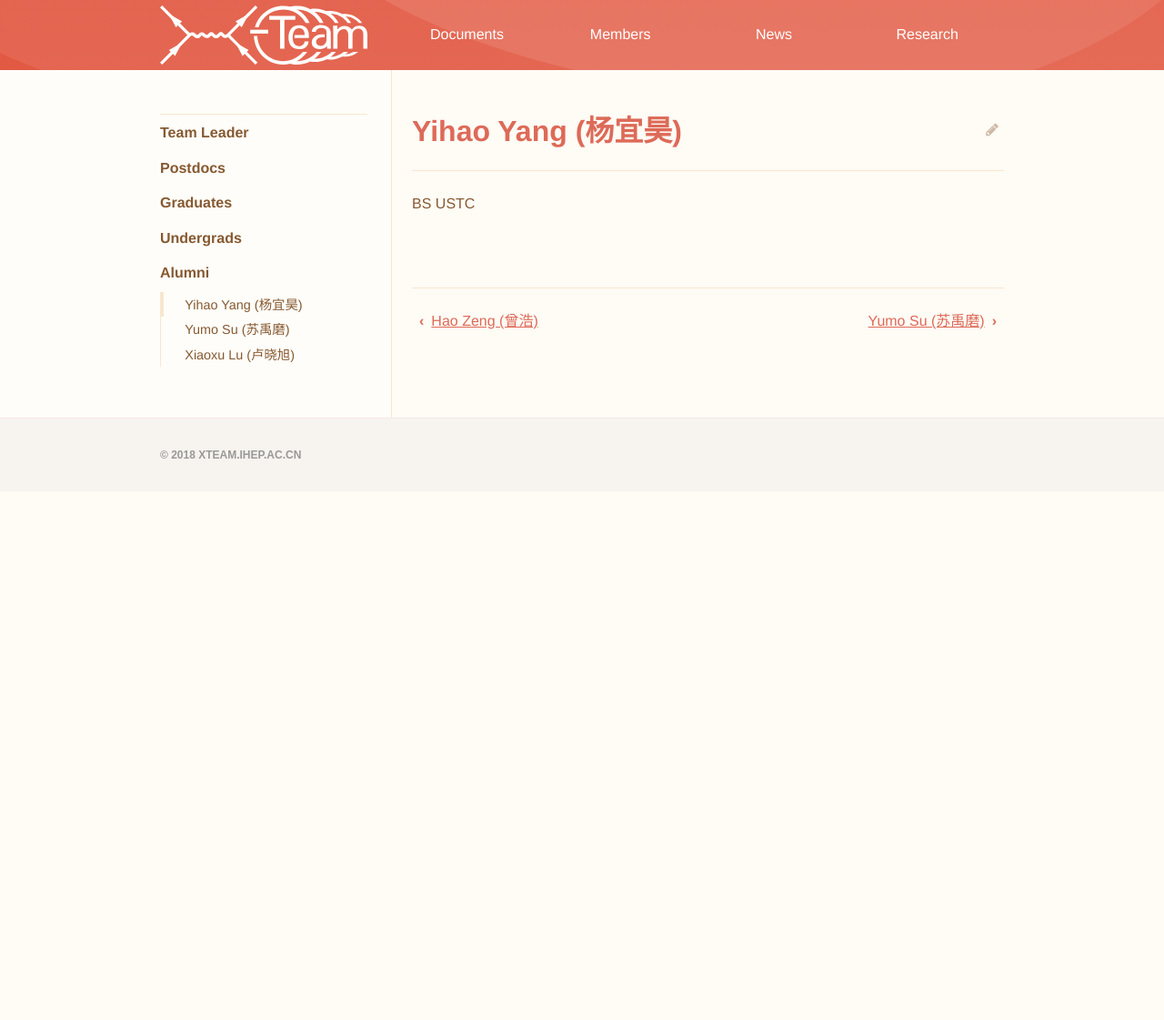
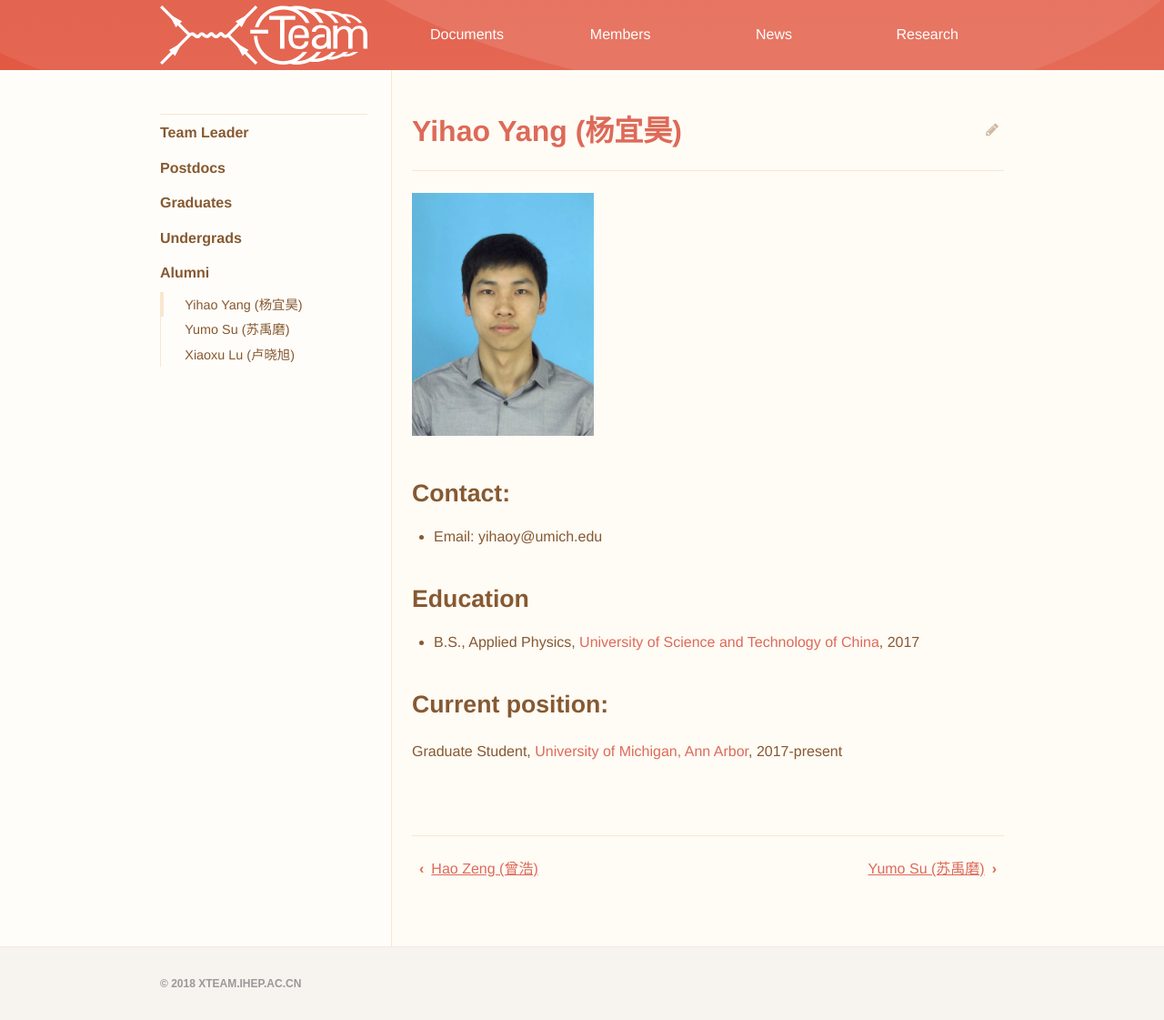
Before and after one commit to dt-np/xteam, a Jekyll site: the page built from _members/Yihao_Yang.md, in a window 1280 px wide. Shown: the whole page at 91% size. Built offline with Jekyll 4.4.1, drawn with Linux system fonts in a browser that asks for light colours; before the commit the page ends 900 px from its top, so only the background shows below that.

Commit message:
update member info

```diff
--- a/_members/Yihao_Yang.md
+++ b/_members/Yihao_Yang.md
@@ -2,4 +2,13 @@
 title: Yihao Yang (杨宜昊)
 ---
 
-BS USTC
+<img src="/images/Yihao_Yang.png" width="200"/>
+
+## Contact:
+- Email: yihaoy@umich.edu
+
+## Education
+- B.S., Applied Physics, [University of Science and Technology of China](http://www.ustc.edu.cn), 2017
+
+## Current position:
+Graduate Student, [University of Michigan, Ann Arbor](http://www.umich.edu), 2017-present
```
Also changed, not shown: _members/Maoqiang_Jing.md (+1 -1 lines), images/Maoqiang_Jing.jpg (added), images/Yihao_Yang.png (added), images/jingmaoqiang.jpg (deleted).
